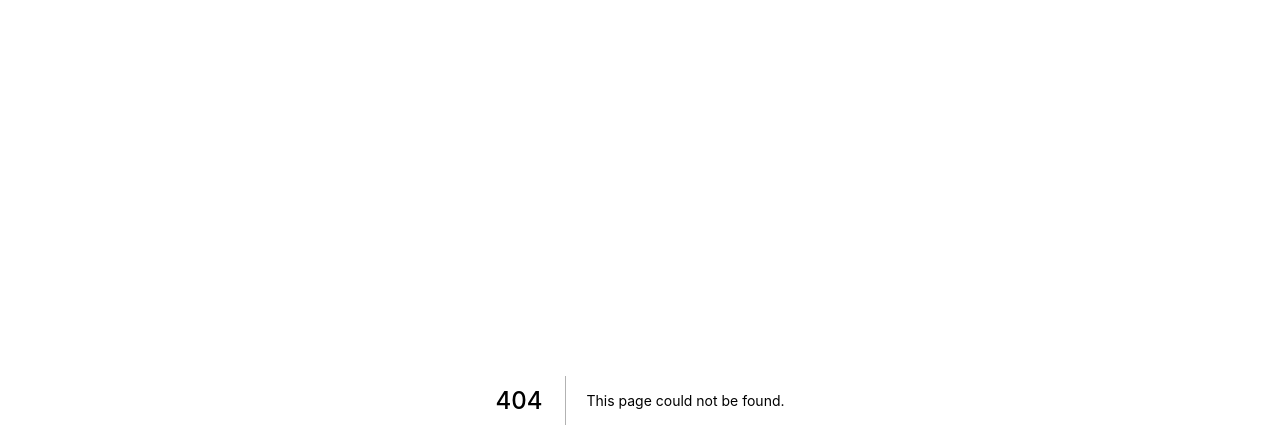
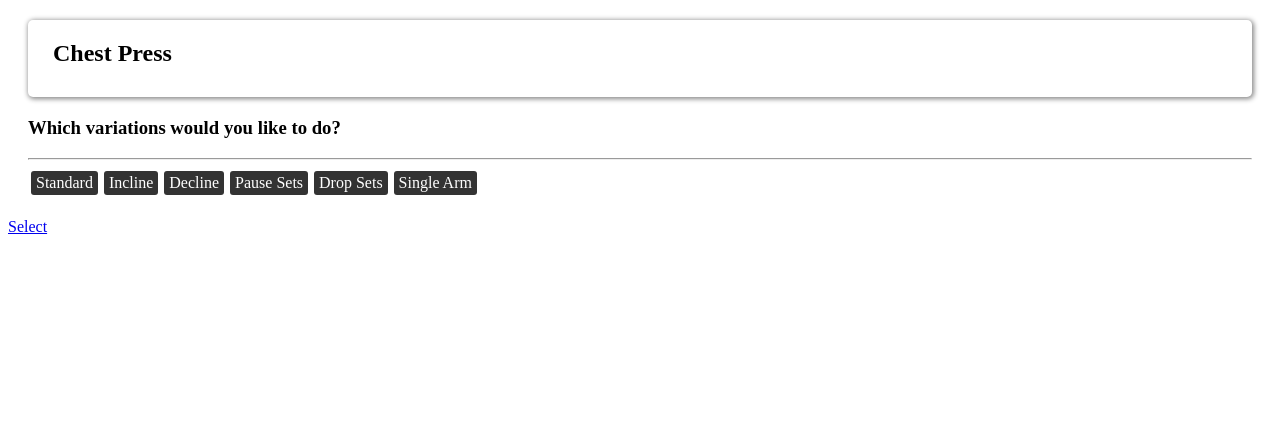
Before and after one commit to alexabush/lingvist-clone, a Next.js app: page /addWorkout2 in a window 1280 px wide. Before the commit this address had no page. Shown: the top 448 px of the page. Built offline with nearby package versions, Linux system fonts and the light colour scheme.

Commit message:
added workout flow screens as pages, building out functionality to add information

```diff
--- /dev/null
+++ b/pages/addWorkout2.js
@@ -0,0 +1,40 @@
+import React from 'react';
+import PropTypes from 'prop-types';
+import AddWorkout from '../src/comp/AddWorkout';
+
+export default function AddWorkout2({ exerciseName }) {
+  return (
+    <AddWorkout
+      exerciseName="Chest Press"
+      text={'Which variations would you like to do?'}
+      max={null}
+      equipment={'Nice Equipment'}
+      options={[
+        {
+          label: 'Standard',
+          value: 1
+        },
+        {
+          label: 'Incline',
+          value: 2
+        },
+        {
+          label: 'Decline',
+          value: 3
+        },
+        {
+          label: 'Pause Sets',
+          value: 4
+        },
+        {
+          label: 'Drop Sets',
+          value: 5
+        },
+        {
+          label: 'Single Arm',
+          value: 6
+        }
+      ]}
+    />
+  );
+}
--- a/pages/index.js
+++ b/pages/index.js
@@ -5,6 +5,9 @@ const Index = () => (
   <div>
     <Link href="/fitness">
       <a>Fitness App</a>
+    </Link>
+    <Link href="/addWorkout">
+      <a>Add Workout Screen</a>
     </Link>
     <Link href="/lingvist">
       <a>Language App</a>
--- /dev/null
+++ b/src/comp/AddWorkout.js
@@ -0,0 +1,65 @@
+import React from 'react';
+import PropTypes from 'prop-types';
+import ExerciseCardHeader from './ExerciseCardHeader';
+import SelectField from './SelectField';
+import Link from 'next/link';
+
+export default class AddWorkout extends React.PureComponent {
+  state = {
+    selected: []
+  };
+  handleSubmission = data => {
+    console.log(data);
+    this.setState({ selected: data });
+  };
+
+  render() {
+    const { exerciseName, text, options, max } = this.props;
+    const { selected } = this.state;
+    return (
+      <div className="add-workout--container">
+        <div className="exercise-specs--container add-workout--item-container">
+          <ExerciseCardHeader exerciseName={exerciseName} />
+        </div>
+        <div className="add-workout--item-container">
+          <SelectCard
+            text={text}
+            handleSubmit={this.handleSubmission}
+            options={options}
+            max={max}
+          />
+        </div>
+        <Link href="/addWorkout2">
+          <a>Select</a>
+        </Link>
+        <style jsx>{`
+          .add-workout--container {
+          }
+          .add-workout--item-container {
+            margin: 20px;
+          }
+          .exercise-specs--container {
+            padding: 0 25px 10px 25px;
+            background: white;
+            box-shadow: 1px 1px 5px 1px #888888;
+            border-radius: 5px;
+          }
+        `}</style>
+      </div>
+    );
+  }
+}
+
+AddWorkout.propTypes = {
+  exerciseWeight: PropTypes.number
+};
+
+function SelectCard({ text, handleSubmit, options, max }) {
+  return (
+    <div>
+      <h3>{text}</h3>
+      <hr />
+      <SelectField max={max} onChange={handleSubmit} options={options} />
+    </div>
+  );
+}
--- a/src/comp/ExerciseCardHeader.js
+++ b/src/comp/ExerciseCardHeader.js
@@ -1,13 +1,13 @@
 import React from 'react';
 import PropTypes from 'prop-types';
 import ChicletGroup from './ChicletGroup';
-import { FontAwesomeIcon } from '@fortawesome/react-fontawesome';
-import { faDumbbell } from '@fortawesome/free-solid-svg-icons';
+import ExerciseSpecs from './ExerciseSpecs';
 
 export default function ExerciseCardHeader({
   exerciseName,
   equipment,
   variations,
+  withChiclets,
   onClick
 }) {
   const handleClick = () => {
@@ -17,21 +17,9 @@ export default function ExerciseCardHeader({
     <div className="exercise-card-header" onClick={handleClick}>
       <div className="exercise-card-header--split-container">
         <h2>{exerciseName}</h2>
-
-        <ChicletGroup />
+        {withChiclets && <ChicletGroup />}
       </div>
-      <div className="exercise-card-header--details">
-        <div className="exercise-card-header--equipment-container">
-          <span>{equipment}</span>
-          <span className="icon-container">
-            <FontAwesomeIcon icon={faDumbbell} />
-          </span>
-        </div>
-        <div className="exercise-card-header--variations-container">
-          <span>{variations.join(', ')}</span>
-        </div>
-      </div>
-
+      <ExerciseSpecs equipment={equipment} variations={variations} />
       <style jsx>{`
         .exercise-card-header {
         }
@@ -40,13 +28,6 @@ export default function ExerciseCardHeader({
           display: flex;
           justify-content: space-between;
           align-items: center;
-        }
-        .exercise-card-header--variations-container,
-        .exercise-card-header--equipment-container {
-          display: inline-block;
-        }
-        .icon-container {
-          padding: 0 10px;
         }
       `}</style>
     </div>
@@ -57,5 +38,6 @@ ExerciseCardHeader.propTypes = {
   exerciseName: PropTypes.string,
   equipment: PropTypes.string,
   variations: PropTypes.arrayOf(PropTypes.string),
-  onClick: PropTypes.func
+  onClick: PropTypes.func,
+  withChiclets: PropTypes.bool
 };
--- /dev/null
+++ b/src/comp/ExerciseSpecs.js
@@ -0,0 +1,33 @@
+import React from 'react';
+import PropTypes from 'prop-types';
+import { FontAwesomeIcon } from '@fortawesome/react-fontawesome';
+import { faDumbbell } from '@fortawesome/free-solid-svg-icons';
+
+export default function ExerciseSpecs({ equipment, variations }) {
+  return (
+    <div className="exercise-card-header--details">
+      {equipment && (
+        <div className="exercise-card-header--equipment-container">
+          <span>{equipment}</span>
+          <span className="icon-container">
+            <FontAwesomeIcon icon={faDumbbell} />
+          </span>
+        </div>
+      )}
+      {variations && (
+        <div className="exercise-card-header--variations-container">
+          <span>{variations.join(', ')}</span>
+        </div>
+      )}
+      <style jsx>{`
+        .exercise-card-header--variations-container,
+        .exercise-card-header--equipment-container {
+          display: inline-block;
+        }
+        .icon-container {
+          padding: 0 10px;
+        }
+      `}</style>
+    </div>
+  );
+}
--- /dev/null
+++ b/src/comp/SelectField.js
@@ -0,0 +1,62 @@
+import React from 'react';
+import PropTypes from 'prop-types';
+
+export default class SelectField extends React.Component {
+  state = {
+    selected: []
+  };
+  isSelected = value => {
+    if (this.state.selected.includes(value)) return 'option-selected';
+  };
+
+  handleSelect = val => {
+    const { max, onChange } = this.props;
+    const { selected } = this.state;
+    let newSelected;
+    if (selected.includes(val)) {
+      newSelected = selected.filter(item => item !== val);
+    } else if (
+      ((max && selected.length < max) || max === null) &&
+      !selected.includes(val)
+    ) {
+      newSelected = [...selected, val];
+    } else {
+      newSelected = [val];
+    }
+    this.setState({ selected: newSelected });
+    onChange(newSelected);
+  };
+  render() {
+    const { options } = this.props;
+    return (
+      <div>
+        {options.map(({ label, value }) => {
+          return (
+            <div
+              className={`select-field-options ${this.isSelected(value)}`}
+              key={value}
+              onClick={e => {
+                this.handleSelect(value);
+              }}
+            >
+              {label}
+            </div>
+          );
+        })}
+        <style jsx>{`
+          .select-field-options {
+            display: inline-block;
+            padding: 3px 5px;
+            margin: 3px;
+            border-radius: 3px;
+            color: white;
+            background: #333;
+          }
+          .option-selected {
+            background: lightblue;
+          }
+        `}</style>
+      </div>
+    );
+  }
+}
```
Also changed, not shown: pages/addWorkout.js (added, +35 -0 lines).
